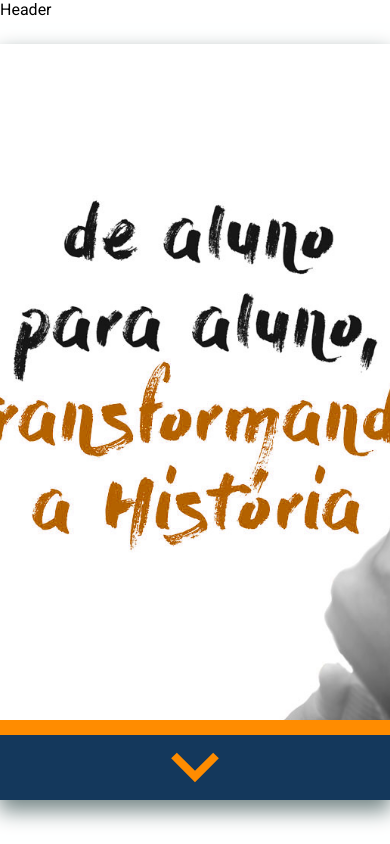
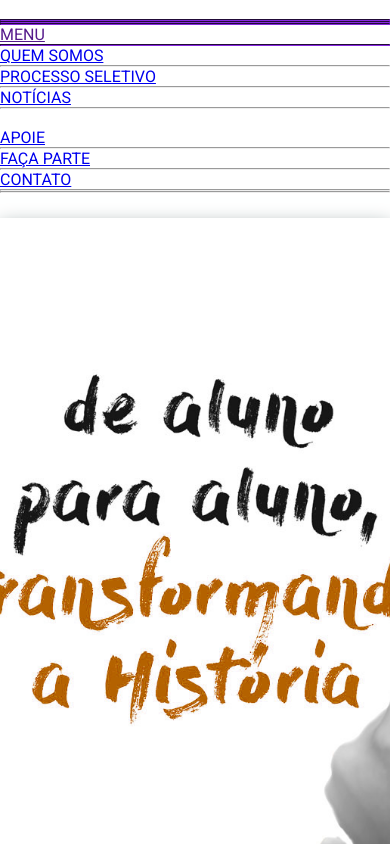
Before and after one commit to cursinhoeachusp/site-cpe-dh, a React (Create React App) app: page / in a window 390 px wide. Shown: the top 844 px of the page. Built offline with nearby package versions, Linux system fonts and the light colour scheme.

Commit message:
Structure header with navigation mobile

```diff
--- a/src/components/header/index.js
+++ b/src/components/header/index.js
@@ -4,6 +4,49 @@ import './style.css';
 
 export default function Header() {
   return (
-    <>Header</>
+<header>
+    <nav className="nav-mobile">
+        <figure>
+            <img  className="logo" src="" alt=""></img>
+        </figure>
+        <a href="">
+            <div>
+                <hr className="bar1"></hr>
+                <hr className="bar2"></hr>
+                <hr className="bar3"></hr>
+            </div>
+            <div className="menu-text">
+                <span>
+                    MENU
+                </span>
+                <hr></hr>
+            </div>
+        </a>
+    </nav>
+    <nav id="myLinks">
+        <a href="/about"><p>QUEM SOMOS</p>
+        <hr></hr>
+        </a>
+        <a href="/processo-seletivo"><p>PROCESSO SELETIVO</p>
+        <hr></hr>
+        </a>
+        <a href="/noticias"><p>NOTÍCIAS</p>
+        <hr></hr>
+        </a>
+        <figure className="logo-top-nav">
+        <img className="logo" src="" alt=""></img>
+        </figure>
+        <a href="/apoie"><p>APOIE</p>
+        <hr></hr>
+        </a>
+        <a href="/faca-parte"><p>FAÇA PARTE</p>
+        <hr></hr>
+        </a>
+        <a href="/contato"><p>CONTATO</p>
+        <hr></hr>
+        </a>
+    </nav>
+    <hr className="separador"></hr>
+</header>
   );
 }
```
